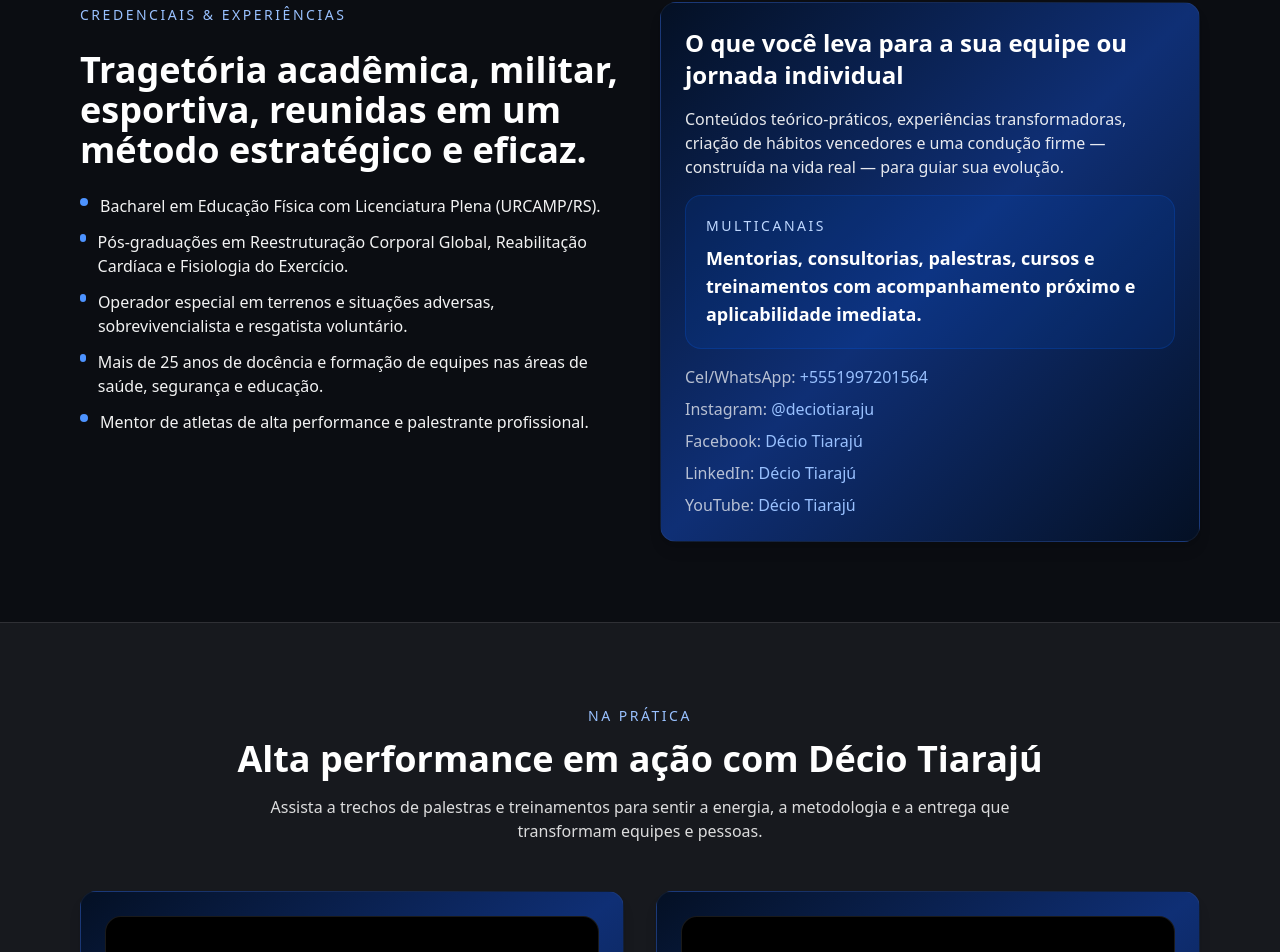
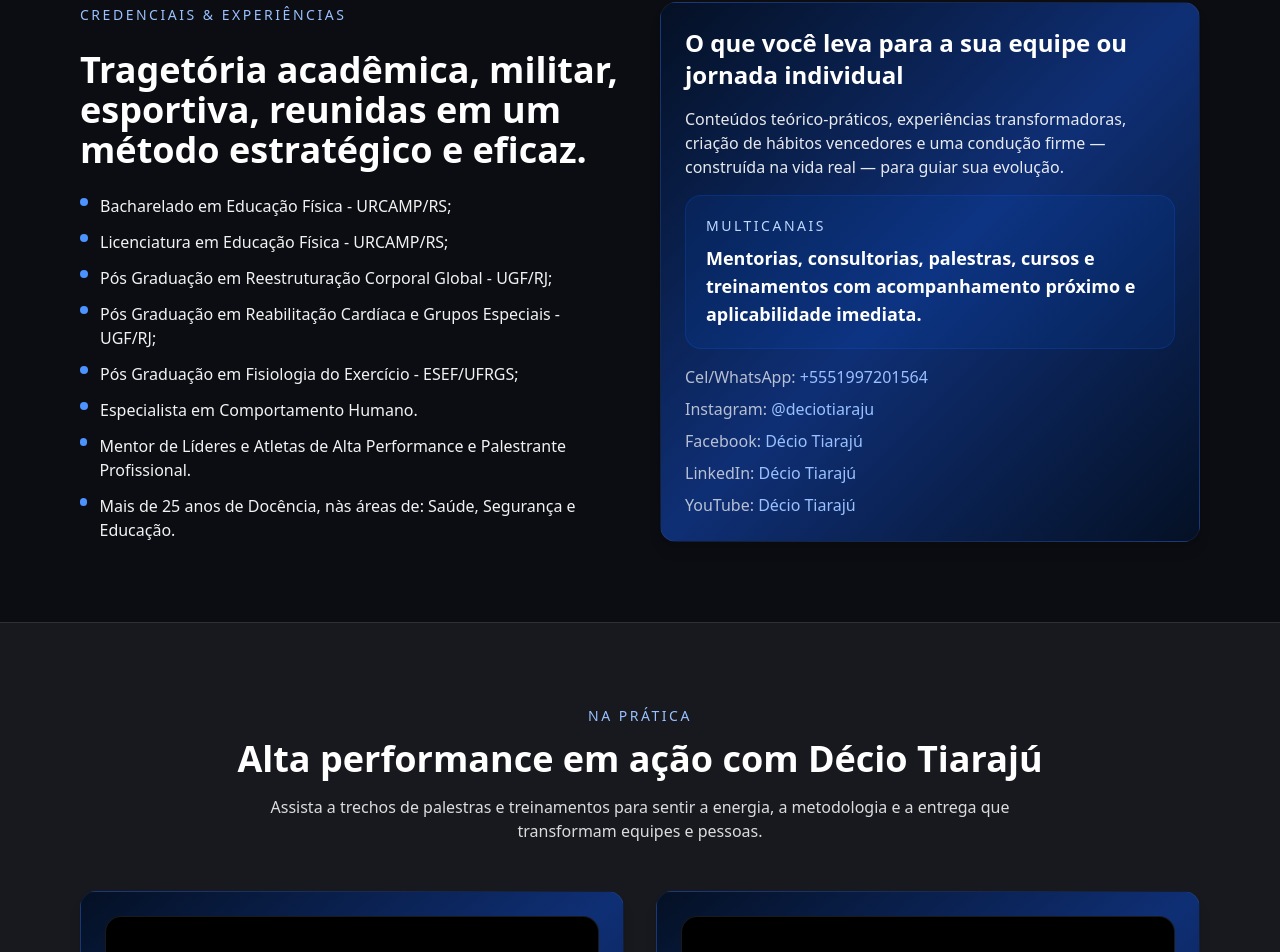
Before and after one commit to g4trader/decio-tiaraju-site-starter, a Next.js app: page / in a window 1280 px wide. Shown: the part 3442-4394 px from the top of the page. Built offline with nearby package versions, Linux system fonts and the light colour scheme; no server answers; grey boxes are pictures that could not be loaded.

Commit message:
Atualiza lista de credenciais acadêmicas e profissionais com detalhamento completo

```diff
--- a/app/page.tsx
+++ b/app/page.tsx
@@ -53,11 +53,14 @@ const methodGap = [
 ];
 
 const credentials = [
-  "Bacharel em Educação Física com Licenciatura Plena (URCAMP/RS).",
-  "Pós-graduações em Reestruturação Corporal Global, Reabilitação Cardíaca e Fisiologia do Exercício.",
-  "Operador especial em terrenos e situações adversas, sobrevivencialista e resgatista voluntário.",
-  "Mais de 25 anos de docência e formação de equipes nas áreas de saúde, segurança e educação.",
-  "Mentor de atletas de alta performance e palestrante profissional.",
+  "Bacharelado em Educação Física - URCAMP/RS;",
+  "Licenciatura em Educação Física - URCAMP/RS;",
+  "Pós Graduação em Reestruturação Corporal Global - UGF/RJ;",
+  "Pós Graduação em Reabilitação Cardíaca e Grupos Especiais - UGF/RJ;",
+  "Pós Graduação em Fisiologia do Exercício - ESEF/UFRGS;",
+  "Especialista em Comportamento Humano.",
+  "Mentor de Líderes e Atletas de Alta Performance e Palestrante Profissional.",
+  "Mais de 25 anos de Docência, nàs áreas de: Saúde, Segurança e Educação.",
 ];
 
 const values = [
```
